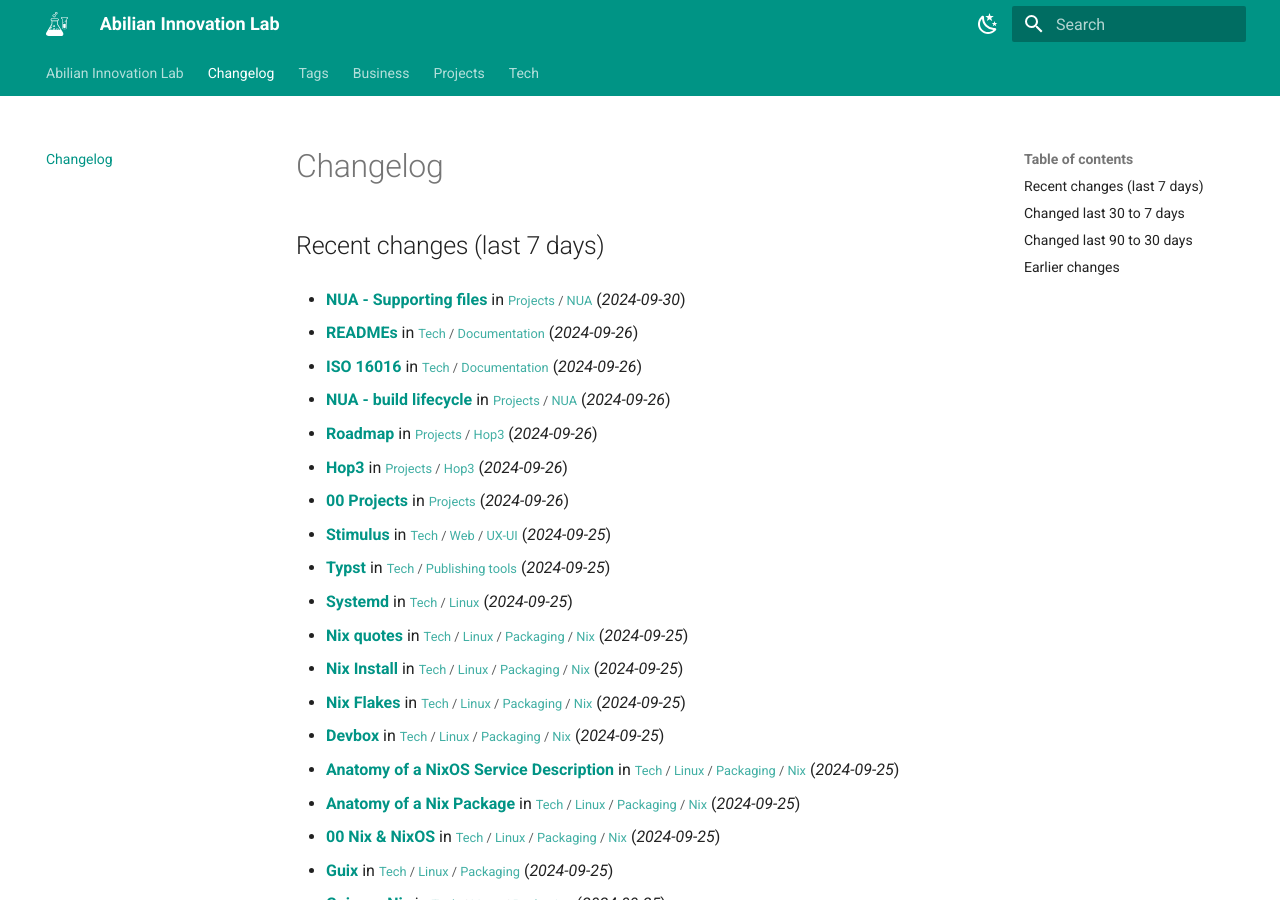
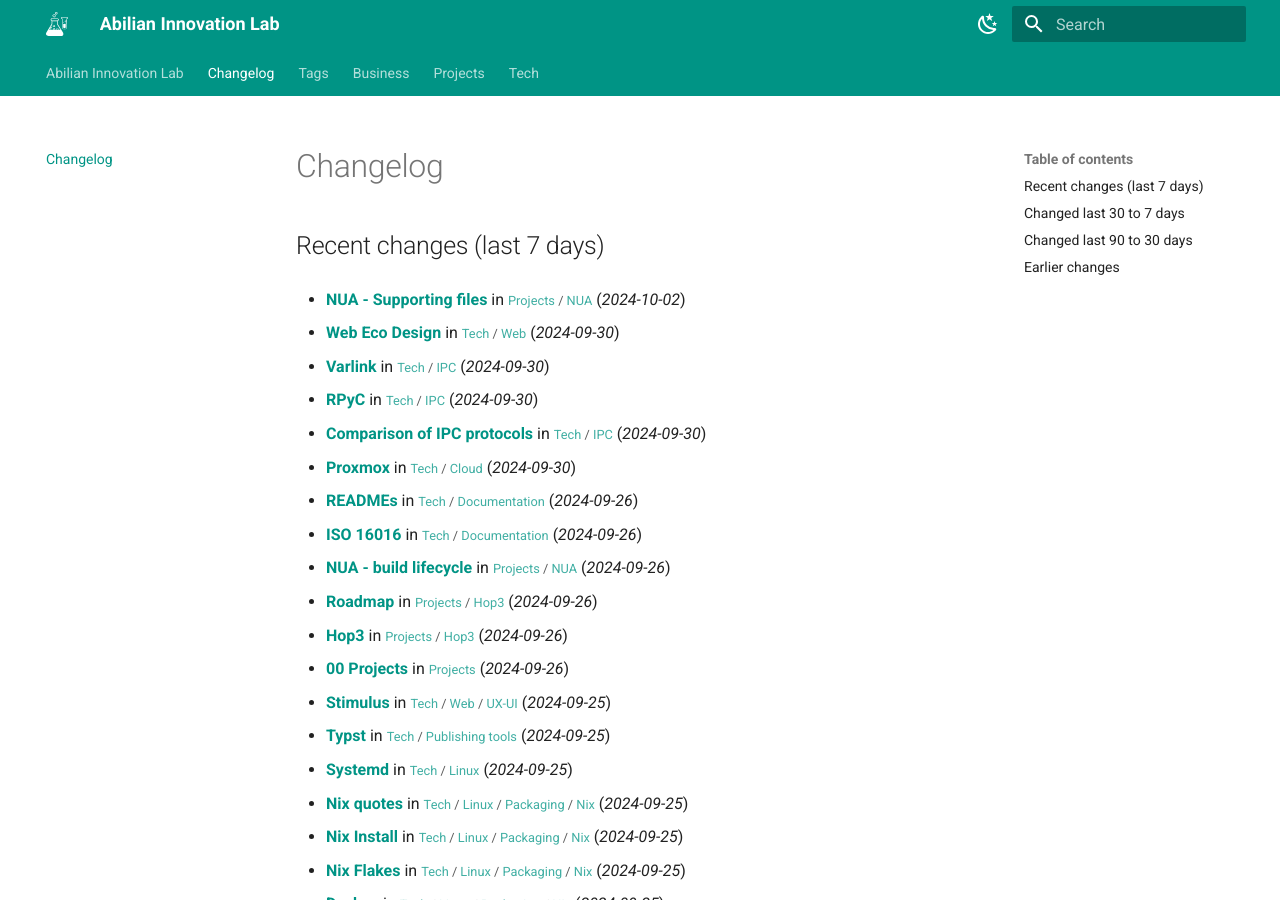
Before and after one commit to abilian/lab.abilian.com, an MkDocs documentation site: the page built from docs/changelog.md, in a window 1280 px wide and 900 px high. Built offline with MkDocs 1.6.1 and Material for MkDocs 9.7.7, drawn with Linux system fonts in a browser that asks for light colours; comment, search, counter and statistics services are not loaded; some of the changed text lies outside the part shown.

Commit message:
Update content

```diff
--- a/docs/changelog.md
+++ b/docs/changelog.md
@@ -2,7 +2,17 @@
 
 ## Recent changes (last 7 days)
 
-- **[NUA - Supporting files](/Projects/NUA/NUA - Supporting files/)** in <small>[Projects](/Projects/00 Projects/) / [NUA](/Projects/NUA/00 NUA/)</small> (*2024-09-30*)
+- **[NUA - Supporting files](/Projects/NUA/NUA - Supporting files/)** in <small>[Projects](/Projects/00 Projects/) / [NUA](/Projects/NUA/00 NUA/)</small> (*2024-10-02*)
+
+- **[Web Eco Design](/Tech/Web/Web Eco Design/)** in <small>[Tech](/Tech/00 Technology/) / [Web](/Tech/Web/Content Repositories/)</small> (*2024-09-30*)
+
+- **[Varlink](/Tech/IPC/Varlink/)** in <small>[Tech](/Tech/00 Technology/) / [IPC](/Tech/IPC/Comparison of IPC protocols/)</small> (*2024-09-30*)
+
+- **[RPyC](/Tech/IPC/RPyC/)** in <small>[Tech](/Tech/00 Technology/) / [IPC](/Tech/IPC/Comparison of IPC protocols/)</small> (*2024-09-30*)
+
+- **[Comparison of IPC protocols](/Tech/IPC/Comparison of IPC protocols/)** in <small>[Tech](/Tech/00 Technology/) / [IPC](/Tech/IPC/Comparison of IPC protocols/)</small> (*2024-09-30*)
+
+- **[Proxmox](/Tech/Cloud/Proxmox/)** in <small>[Tech](/Tech/00 Technology/) / [Cloud](/Tech/Cloud/Buildpacks/)</small> (*2024-09-30*)
 
 - **[READMEs](/Tech/Documentation/READMEs/)** in <small>[Tech](/Tech/00 Technology/) / [Documentation](/Tech/Documentation/Documentation/)</small> (*2024-09-26*)
 
@@ -686,11 +696,11 @@
 
 - **[KM at SMEs](/Business/Knowledge Management/KM at SMEs/)** in <small>[Business](/Business/00 Business/) / [Knowledge Management](/Business/Knowledge Management/Concept Maps/)</small> (*2024-09-25*)
 
-- **[Git](/Tech/Tools/Git/)** in <small>[Tech](/Tech/00 Technology/) / [Tools](/Tech/Tools/Automation/)</small> (*2024-09-23*)
-
 
 
 ## Changed last 30 to 7 days
+
+- **[Git](/Tech/Tools/Git/)** in <small>[Tech](/Tech/00 Technology/) / [Tools](/Tech/Tools/Automation/)</small> (*2024-09-23*)
 
 - **[Documentation](/Tech/Documentation/Documentation/)** in <small>[Tech](/Tech/00 Technology/) / [Documentation](/Tech/Documentation/Documentation/)</small> (*2024-09-02*)
 
```
